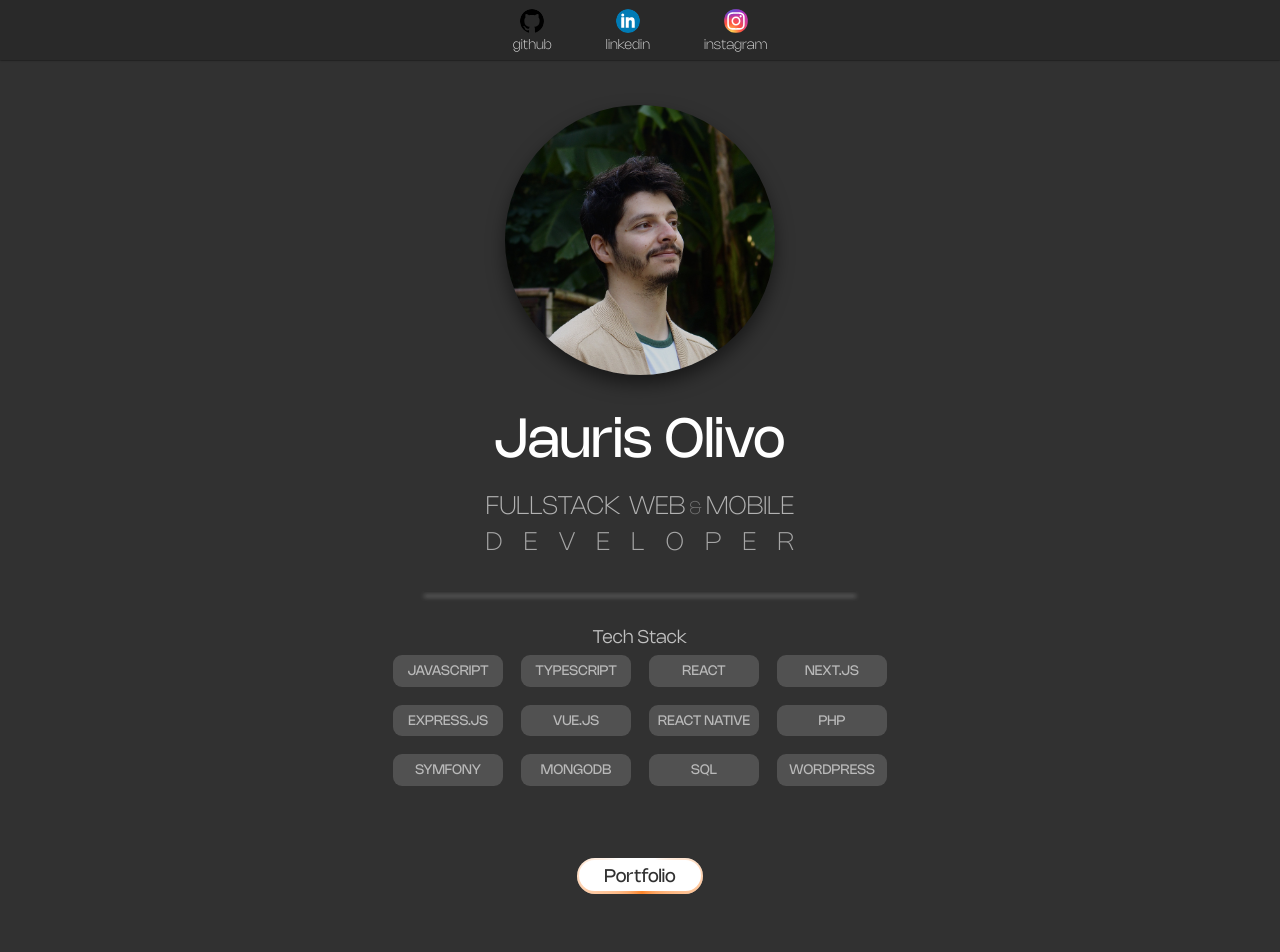
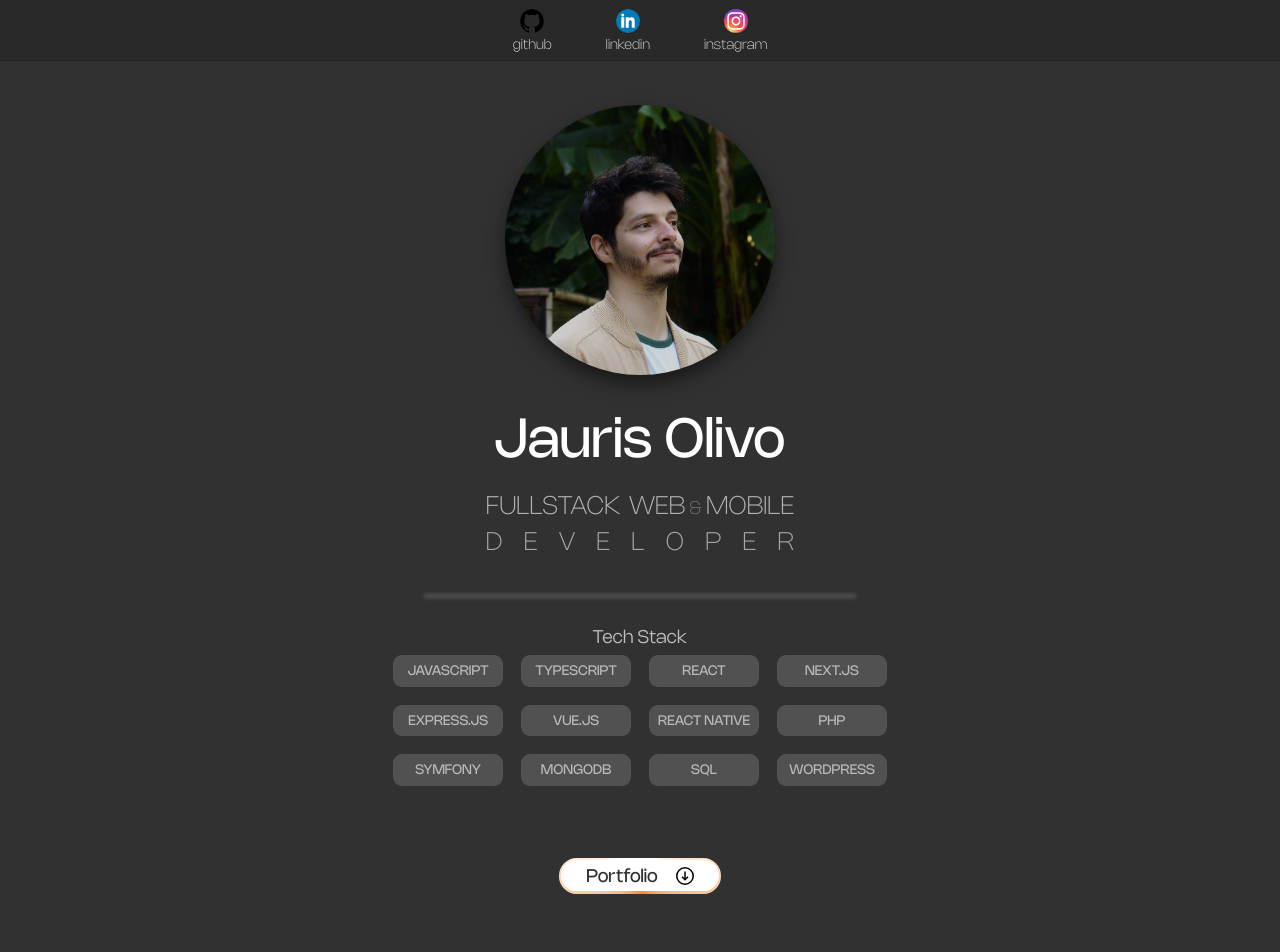
Before and after one commit to jaurisolivo/jaurisolivo, a Next.js app: page / in a window 1280 px wide. Shown: the top 952 px of the page. Built offline with nearby package versions, Linux system fonts and the light colour scheme.

Commit message:
feat(ui): add down-arrow in portfolio-btn

```diff
--- a/src/components/portfolioButton/PortfolioButton.module.scss
+++ b/src/components/portfolioButton/PortfolioButton.module.scss
@@ -18,7 +18,7 @@
 	}
 	@media (max-width: 640px) {
 		& {
-			margin: .5rem 0rem;
+			margin: 0.5rem 0rem;
 		}
 	}
 
@@ -34,6 +34,10 @@
 
 		& > .btn {
 			color: #fff;
+
+			& > img {
+				filter: invert(100%);
+			}
 		}
 	}
 
@@ -61,15 +65,28 @@
 	}
 
 	.btn {
+		color: #313131;
 		background-color: transparent;
 		padding: 0.5rem 1.5rem;
 
-		color: #313131;
+		display: flex;
+		justify-content: center;
+		align-items: center;
+		gap: 1rem;
 
 		position: relative;
 		z-index: 10;
 
-		transition: all 0.75s ease;
+		transition: color 0.25s ease;
+
+		& > * {
+			display: block;
+			padding: 0;
+		}
+
+        & > img {
+            transition: filter 0.75s ease;
+        }
 	}
 }
 
--- a/src/components/portfolioButton/PortfolioButton.tsx
+++ b/src/components/portfolioButton/PortfolioButton.tsx
@@ -1,12 +1,15 @@
 import Link from "next/link";
+import Image from "next/image";
+
 import styles from "./PortfolioButton.module.scss";
 
-
-
-const PortfolioButton= () => {
+const PortfolioButton = () => {
 	return (
 		<div className={styles.btnContainer}>
-			<Link href={"#portfolio"} className={styles.btn}>Portfolio</Link>
+			<Link href={"#portfolio"} className={styles.btn}>
+				<span>Portfolio</span>
+                <Image src="/assets/icons/down-arrow.svg" alt="" width={18} height={18} quality={100} />
+			</Link>
 		</div>
 	);
 };
```
Also changed, not shown: public/assets/icons/down-arrow.svg (added).
